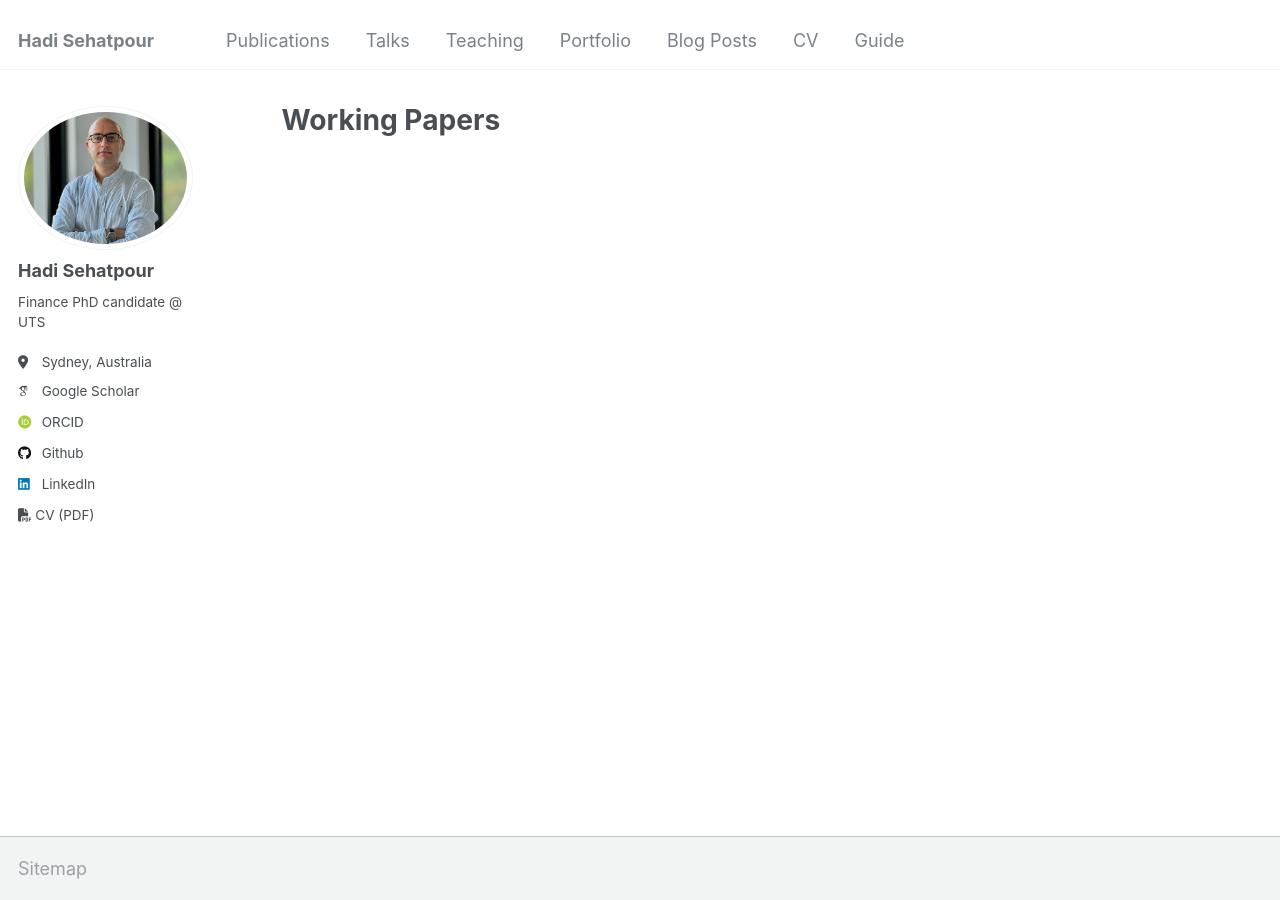
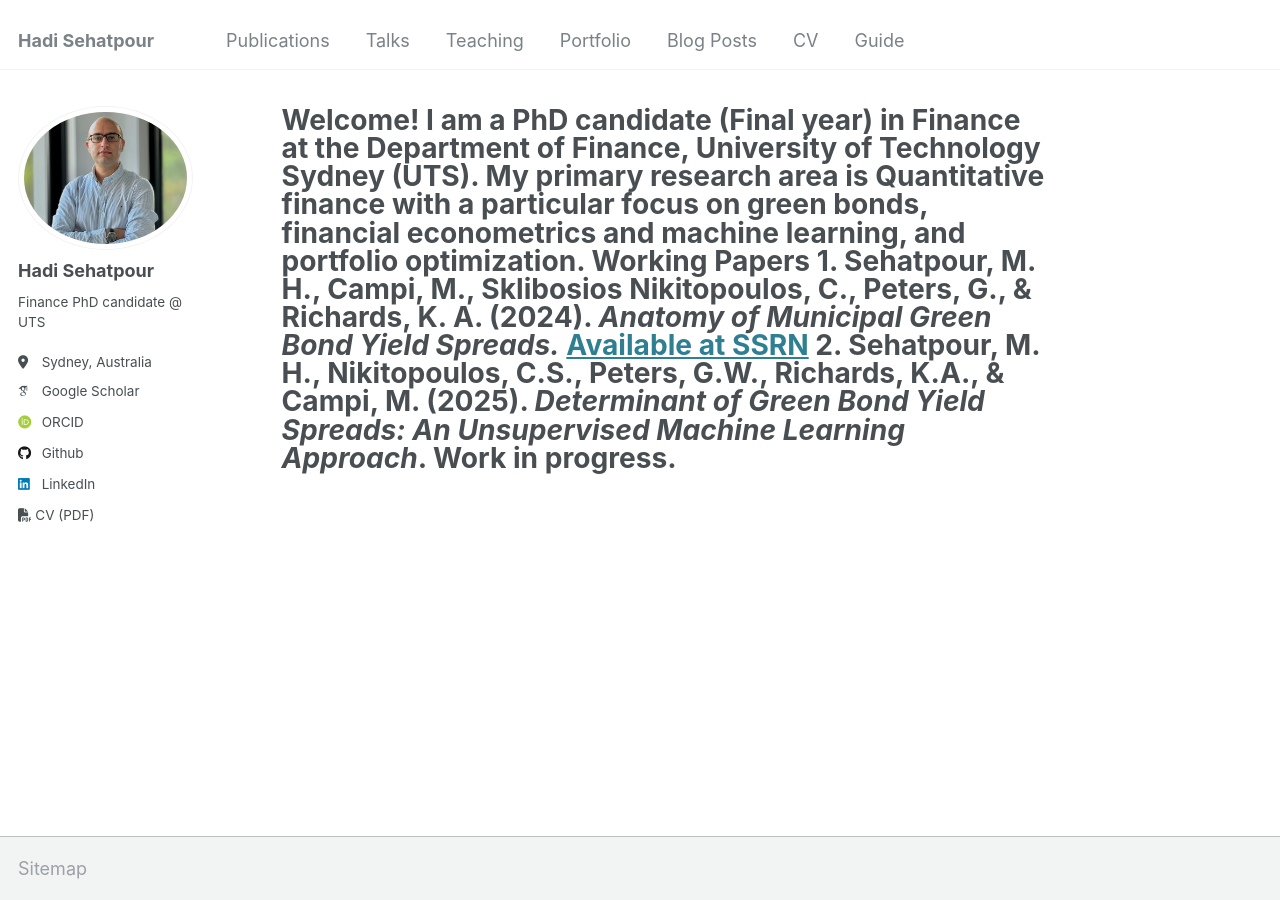
Before and after one commit to hadisehatpour/hadisehatpour.github.io, a Jekyll site: the page built from _pages/about.md, in a window 1280 px wide. Built offline with Jekyll 4.4.1, drawn with Linux system fonts in a browser that asks for light colours; some web fonts are replaced.

Commit message:
Update about.md

```diff
--- a/_pages/about.md
+++ b/_pages/about.md
@@ -1,6 +1,13 @@
 ---
 permalink: /
-title: "Working Papers"
+title: "**Welcome!**
+I am a PhD candidate (Final year) in Finance at the Department of Finance, University of Technology Sydney (UTS).
+My primary research area is Quantitative finance with a particular focus on green bonds, financial econometrics and machine learning, and portfolio optimization.
+
+**Working Papers**
+1. Sehatpour, M. H., Campi, M., Sklibosios Nikitopoulos, C., Peters, G., & Richards, K. A. (2024). *Anatomy of Municipal Green Bond Yield Spreads.* [Available at SSRN](https://papers.ssrn.com/sol3/papers.cfm?abstract_id=5075265)
+2. Sehatpour, M. H., Nikitopoulos, C.S., Peters, G.W., Richards, K.A., & Campi, M. (2025). *Determinant of Green Bond Yield Spreads: An Unsupervised Machine Learning Approach*. Work in progress.
+"
 author_profile: true
 redirect_from:
   - /about/
```
